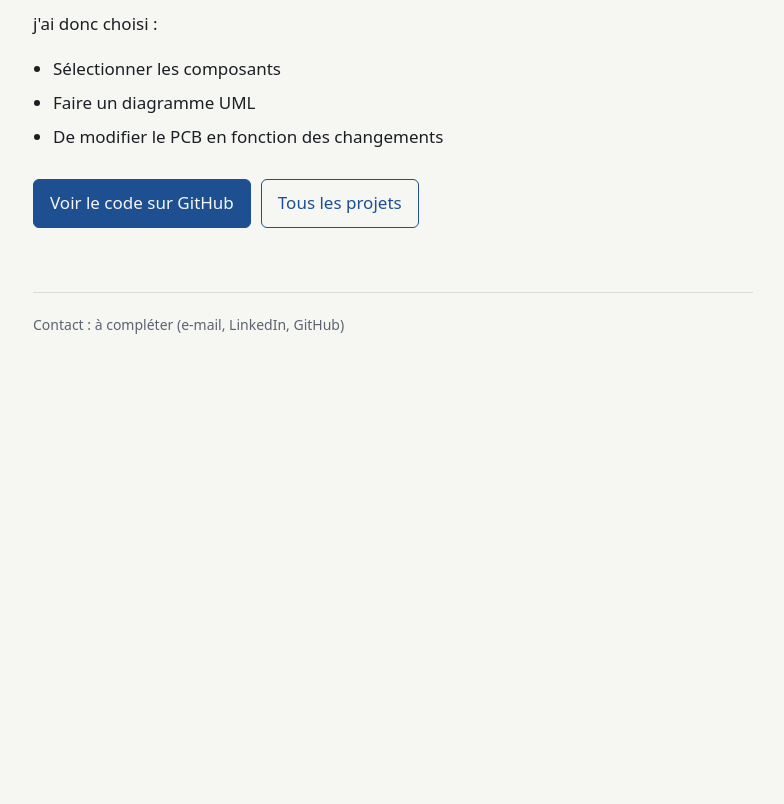
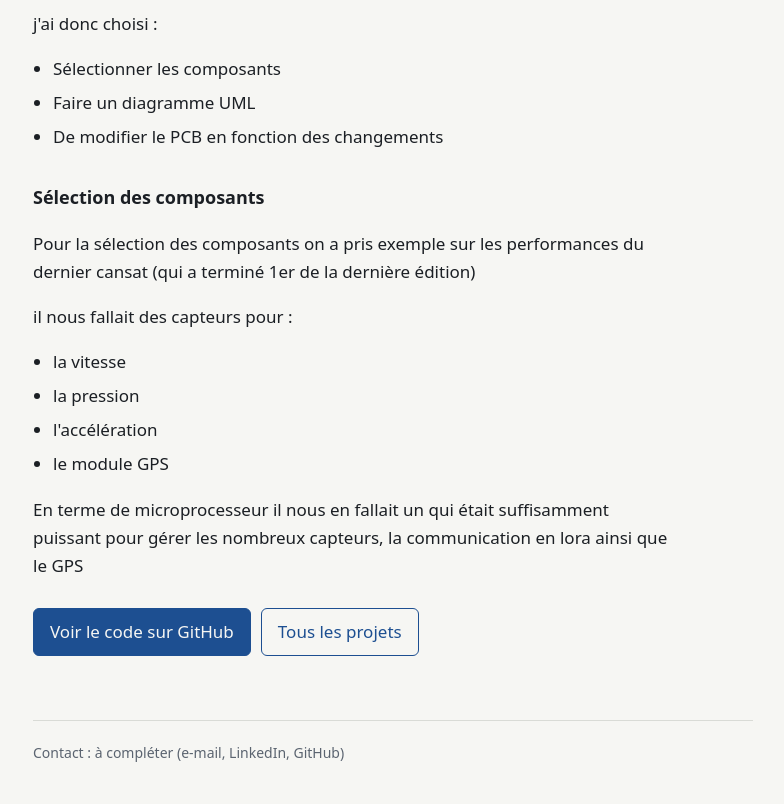
Before and after one commit to jeanli-pix/jean-bosco_linot.github.io, a plain HTML site: page cansat.html in a window 1280 px wide. Shown: the part 2612-3416 px from the top of the page, without its empty margins (247-1031 px from the left). Before the commit the page ends 2988 px from the top, so only its background shows below. Drawn offline with Linux system fonts and the light colour scheme.

Commit message:
Enhance cansat.html with component selection details
Added section on component selection and requirements.

```diff
--- a/cansat.html
+++ b/cansat.html
@@ -28,6 +28,16 @@
     <li>Faire un diagramme UML</li>
     <li>De modifier le PCB en fonction des changements</li>
   </ul>
+<h3>Sélection des composants</h3><p>Pour la sélection des composants on a pris exemple sur les performances du dernier cansat (qui a terminé 1er de la dernière édition)</p>
+  <p>il nous fallait des capteurs pour : </p>
+  <ul>
+    <li>la vitesse</li>
+    <li>la pression</li>
+    <li>l'accélération</li>
+    <li>le module GPS</li>
+  </ul>
+  <p>En terme de microprocesseur il nous en fallait un qui était suffisamment puissant pour gérer les nombreux capteurs, la communication en lora ainsi que le GPS</p>
+
 <div class="links">
 <a class="btn primary" href="https://github.com/Alexei-Orlov/2526_Projet2A_Cansat" target="_blank" rel="noopener">Voir le code sur GitHub</a>
 <a class="btn" href="index.html">Tous les projets</a>
```
